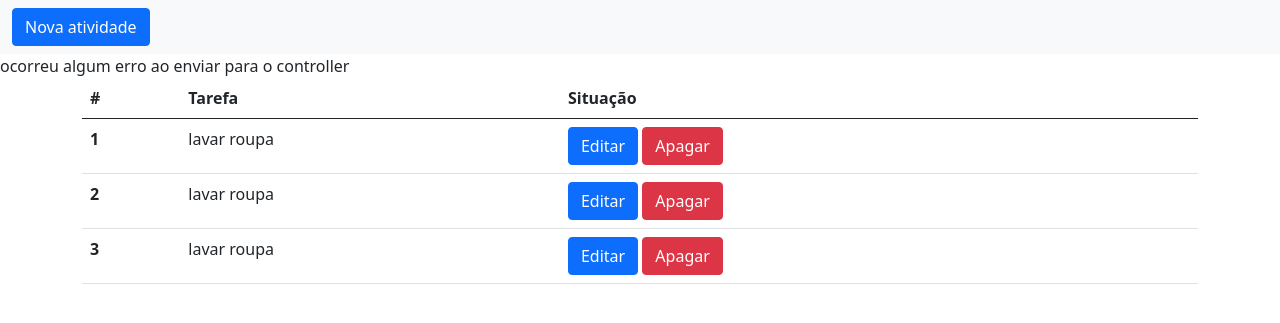
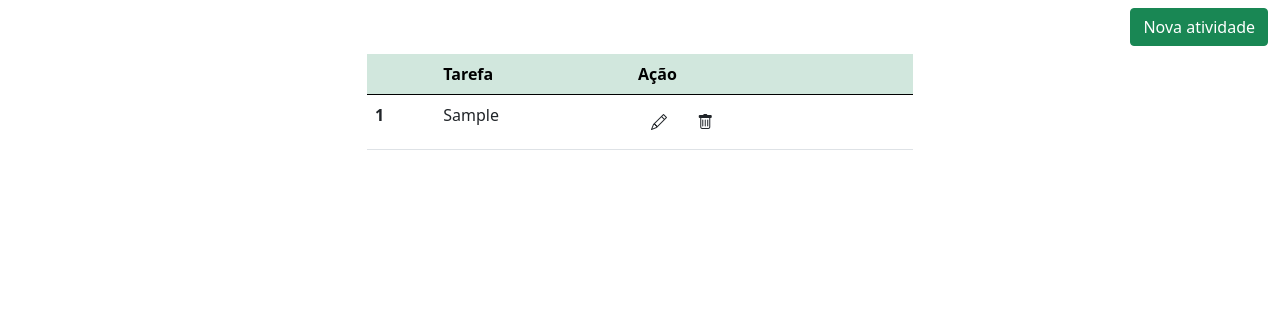
Before and after one commit to JamersonWalderson/crud-php8, a PHP site: page / in a window 1280 px wide. Shown: the top 323 px of the page. Run offline with PHP 8.4, Linux system fonts and the light colour scheme; tables that the repository leaves empty or names only in its code hold one stand-in row (values such as "Sample post"); some libraries are stand-ins or nearby versions.

Commit message:
up finish

```diff
--- a/App/Controller/TaskController.php
+++ b/App/Controller/TaskController.php
@@ -3,32 +3,53 @@
 namespace App\Controller;
 
 use App\Model\TaskModel;
+use App\Scripts\Message;
+
+
 
 class TaskController
 {
+    private $model = null;
+    private $msg = null;
+
     public function __construct()
     {
         $this->model = new TaskModel;
-
+        $this->msg = new Message;
     }
     public function insertController($task)
     {
         $task = $_POST['task'];
         $this->model->insertModel($task);
+        return header('Location: index');
 
     }
     public function selectController()
     {
+        return $this->model->selectModel();
 
     }
-    public function updateController()
+    public function findController($param_id)
     {
+        $param_id = $_GET['id'];
+        return $this->model->findModel($param_id);
 
     }
-    public function deleteController()
+    public function updateController($param_id, $param_task)
     {
+        $param_id = $_GET['id'];
+        $param_task = $_GET['task'];
+        return $this->model->updateModel($param_id, $param_task);
+
+    }
+    public function deleteController($param_id)
+    {
+        $param_id = $_GET['id'];
+        $this->model->deleteModel($param_id);
+        return header('Location: index');
 
     }
 
 }
+
 ?>
--- /dev/null
+++ b/App/Model/Db.php
@@ -0,0 +1,31 @@
+<?php
+
+namespace App\Model;
+use \PDO;
+
+class Db{
+
+    public static $pdo;
+
+    public function __construct() {}
+
+    public static function connect()
+    {
+        try{
+            $pdo = new PDO('mysql:dbname='.DB_DATABASE.';host='.DB_HOST.';port='.DB_PORT, DB_USER, DB_PASS);
+            // Set the PDO error mode to exception
+            $pdo->setAttribute(PDO::ATTR_ERRMODE, PDO::ERRMODE_EXCEPTION);
+
+            $pdo->getAttribute(constant("PDO::ATTR_CONNECTION_STATUS"));
+        } catch(PDOException $e){
+            die("ERROR: " . $e->getMessage());
+        }
+        return $pdo;
+    }
+    public function disconnect()
+    {
+        unset($pdo);
+    }
+
+}
+?>
--- a/App/Model/TaskModel.php
+++ b/App/Model/TaskModel.php
@@ -2,7 +2,8 @@
 
 namespace App\Model;
 
-use App\Model\Database;
+use App\Model\Db;
+use PDO;
 
 class TaskModel
 {
@@ -10,38 +11,82 @@ class TaskModel
 
     public function __construct()
     {
-
+        $this->database = Db::connect();
     }
 
     public function insertModel($param_task)
     {
         try{
-            $this->database = new Database;
+            $query = "INSERT INTO to_do_list(task) VALUES(:task)";
 
-            $this->database->connect();
-            $query = "INSERT INTO to_do_list(task) VALUES('asds')";
-            /**
-            $stmt = $database->prepare($query);
+            $stmt = $this->database->prepare($query);
             $stmt->bindParam(':task', $param_task);
-            */
-            return $this->database->execute($query);
+            return $stmt->execute();
 
         } catch(PDOException $e) {
-            die("Erro: $query" .$e->getMessege());
+            die("Erro $query" .$e->getMessege());
 
         }
     }
     public function selectModel()
     {
+        try{
+            $query = "SELECT * FROM to_do_list";
+
+            $stmt = $this->database->prepare($query);
+            $stmt->execute();
+
+            $array = $stmt->fetchAll(PDO::FETCH_ASSOC);
+            return $array;
+
+        } catch(PDOException $e) {
+            die("Erro: $query" .$e->getMessege());
+        }
+    }
+    public function findModel($param_id)
+    {
+        try{
+            $query = "SELECT * FROM to_do_list WHERE id = :id";
+
+            $stmt = $this->database->prepare($query);
+            $stmt->bindParam(":id", $param_id);
+            $stmt->execute();
+
+            return $row = $stmt->fetch(PDO::FETCH_ASSOC);
+
+        } catch(PDOException $e) {
+            die("Erro: ".$e->getMessege());
+
+        }
+
 
     }
-    public function updateModel()
+    public function updateModel($param_id, $param_task)
     {
+        try{
+        $query = "UPDATE to_do_list SET task = :task WHERE id = :id";
+        $stmt = $this->database->prepare($query);
+        $stmt->bindParam(":id", $param_id);
+        $stmt->bindParam(":task", $param_task);
+        return $stmt->execute();
 
+        } catch(PDOException $e) {
+            die("Erro: ".$e->getMessege());
+
+        }
     }
-    public function deleteModel()
+    public function deleteModel($param_task)
     {
+        try{
+            $query = "DELETE FROM to_do_list WHERE id = :id";
+            $stmt = $this->database->prepare($query);
+            $stmt->bindParam(":id", $param_task);
+            return $stmt->execute();
 
+        } catch(PDOExcepton $e) {
+            die("Erro: " .$e->getMessege());
+
+        }
     }
 
 }
--- /dev/null
+++ b/App/Scripts/Message.php
@@ -0,0 +1,28 @@
+<?php
+
+namespace App\Scripts;
+
+// rework
+
+class Message
+{
+    public function message($type, $message)
+    {
+        if ($type == true) {
+            return '
+            <div class="alert alert-success" role="alert">
+                '.$message.'
+            </div>
+            ';
+        }
+        if ($type == false) {
+            return '
+            <div class="alert alert-danger" role="alert">
+                '.$message.'
+            </div>
+            ';
+        }
+    }
+}
+
+?>
--- a/App/View/public/main.php
+++ b/App/View/public/main.php
@@ -1,101 +1,58 @@
 <?php
 
+$i = null;
+
 use App\Controller\TaskController;
-
 $controller = new TaskController;
 
-if (isset($_POST['task'])) {
-  $controller->insertController($_POST);
-  echo ":enviado ao controller<br>";
+/**
+ * Select
+ */
+$array = $controller->selectController();
+/**
+ * Delete
+ */
+if (isset($_REQUEST['action']) && $_REQUEST['action'] == "delete" && $_GET['id'] != '') {
+  $request = $_GET['id'];
 
-} else {
-  echo "ocorreu algum erro ao enviar para o controller";
+  if ($controller->deleteController($request)) {
+    header('Location: index');
 
   }
 
+}
 
 ?>
 
 <div class="container">
+  <div class="row d-flex justify-content-center">
+    <div class="col-md-6">
+
       <table class="table">
-    <thead>
+          <thead class="table-success">
               <tr>
-        <th scope="col">#</th>
+              <th scope="col"></th>
               <th scope="col">Tarefa</th>
-        <th scope="col">Situação</th>
+              <th scope="col">Ação</th>
               </tr>
           </thead>
           <tbody>
+<?php
+          foreach($array as $value) {
+            echo "
                 <tr>
-          <th scope="row">1</th>
-            <td>lavar roupa</td>
+                  <th scope='row'>" .++$i. "</th>
+                    <td>". $value['task']. "</td>
                     <td>
-              <button class="btn btn-primary" data-bs-toggle="modal" data-bs-target="#modalUpdate" type="submit">Editar</button>
-              <button class="btn btn-danger" type="submit">Apagar</button>
+                      <a class='btn' href='update?id=".$value['id']."'><i class='bi bi-pencil'></i></a>
+                      <a class='btn' href='?action=delete&id=".$value['id']."'><i class='bi bi-trash'></i></a>
                     </td>
                 </tr>
-        <tr>
-          <th scope="row">2</th>
-            <td>lavar roupa</td>
-            <td>
-            <button class="btn btn-primary" data-bs-toggle="modal" data-bs-target="#modalUpdate" type="submit">Editar</button>
-              <button class="btn btn-danger" type="submit">Apagar</button>
-            </td>
-        </tr>
-        <tr>
-          <th scope="row">3</th>
-            <td>lavar roupa</td>
-            <td>
-            <button class="btn btn-primary" data-bs-toggle="modal" data-bs-target="#modalUpdate" type="submit">Editar</button>
-              <button class="btn btn-danger" type="submit">Apagar</button>
-            </td>
-        </tr>
+                ";
+            }
+?>
           </tbody>
       </table>
     </div>
-
-<!-- Modal: create-->
-<div class="modal fade" id="modalCreate" tabindex="-1" aria-labelledby="exampleModalLabel" aria-hidden="true">
-  <div class="modal-dialog">
-    <div class="modal-content">
-      <div class="modal-header">
-        <h5 class="modal-title" id="exampleModalLabel">Escreva a nova tarefa</h5>
-        <button type="button" class="btn-close" data-bs-dismiss="modal" aria-label="Close"></button>
-      </div>
-      <div class="modal-body">
-        <form action="" method="POST">
-          <div class="mb-3">
-            <textarea class="form-control" name="task" id="message-text"></textarea>
   </div>
 </div>
-      <div class="modal-footer">
-        <button type="button" class="btn btn-secondary" data-bs-dismiss="modal">Fechar</button>
-        <button type="submit" class="btn btn-success">Concluír</button>
-        </form>
-      </div>
-    </div>
-  </div>
-</div>
-
-<!-- Modal: update -->
-<div class="modal fade" id="modalUpdate" tabindex="-1" aria-labelledby="exampleModalLabel" aria-hidden="true">
-  <div class="modal-dialog">
-    <div class="modal-content">
-      <div class="modal-header">
-        <h5 class="modal-title" id="exampleModalLabel">Editar tarefa</h5>
-        <button type="button" class="btn-close" data-bs-dismiss="modal" aria-label="Close"></button>
-      </div>
-      <div class="modal-body">
-        <form action="" method="GET">
-          <div class="mb-3">
-            <textarea class="form-control" name="task" id="message-text"></textarea>
-          </div>
-      </div>
-      <div class="modal-footer">
-        <button type="button" class="btn btn-secondary" data-bs-dismiss="modal">Fechar</button>
-        <button type="submit" class="btn btn-success">Concluír</button>
-        </form>
-      </div>
-    </div>
-  </div>
-</div>
--- a/App/View/template/header.php
+++ b/App/View/template/header.php
@@ -4,17 +4,17 @@
     <meta charset="utf-8">
     <meta name="viewport" content="width=device-width, initial-scale=1">
 
-    <!-- Bootstrap CSS -->
+    <!-- Bootstrap-->
     <link href="https://cdn.jsdelivr.net/npm/bootstrap@5.0.0-beta2/dist/css/bootstrap.min.css" rel="stylesheet" integrity="sha384-BmbxuPwQa2lc/FVzBcNJ7UAyJxM6wuqIj61tLrc4wSX0szH/Ev+nYRRuWlolflfl" crossorigin="anonymous">
+    <link rel="stylesheet" href="https://cdn.jsdelivr.net/npm/bootstrap-icons@1.4.0/font/bootstrap-icons.css">
+    <script src="https://cdn.jsdelivr.net/npm/bootstrap@5.0.0-beta2/dist/js/bootstrap.bundle.min.js" integrity="sha384-b5kHyXgcpbZJO/tY9Ul7kGkf1S0CWuKcCD38l8YkeH8z8QjE0GmW1gYU5S9FOnJ0" crossorigin="anonymous"></script>
+    <title>CRUD - Bootstrap 5</title>
 
-    <title>CRUD - Bootstrap 5</title>
   </head>
 <body>
 
-<nav class="navbar navbar-light bg-light">
-  <div class="container-fluid">
-    <button type="button" class="btn btn-primary" data-bs-toggle="modal" data-bs-target="#modalCreate">
-        Nova atividade
-    </button>
+<nav class="navbar">
+  <div class="container-fluid  d-flex justify-content-end">
+    <a class="btn btn-success" href="create">Nova atividade</a>
   </div>
 </nav>
--- a/config.php
+++ b/config.php
@@ -9,5 +9,8 @@ define ('DB_USER', 'root');
 define ('DB_PASS', '');
 define ('DB_CHARSET', 'utf8');
 
+//URL
+define ('URL_VIEW', 'App/View/public');
+
 
 ?>
--- a/core/bootstrap.php
+++ b/core/bootstrap.php
@@ -15,13 +15,19 @@ $loader->addNamespace('App', 'App');
 //Loading configurations
 require_once 'config.php';
 
+
+
 /* Template */
 require_once 'App/View/template/header.php';
 require_once 'App/View/template/footer.php';
 /*/Template */
 
 //Home page
-require_once 'App/View/public/main.php';
+// require_once 'App/View/public/main.php';
+//require_once 'index2.php';
+
+//Routes
+require_once 'routes.php';
 
 
 use App\Controller\TaskController;
--- /dev/null
+++ b/core/routes.php
@@ -0,0 +1,26 @@
+<?php
+
+$request = explode('?', $_SERVER['REQUEST_URI'], 2);
+
+$requestUri = $_SERVER['REQUEST_URI'];
+
+switch($request[0]) {
+    case '/':
+        require URL_VIEW.'/main.php';
+        break;
+    case '';
+        require URL_VIEW.'/main.php';
+        break;
+    case '/index';
+        require URL_VIEW.'/main.php';
+        break;
+    case '/create':
+        require URL_VIEW.'/create.php';
+        break;
+    case '/update':
+        require URL_VIEW.'/update.php';
+        break;
+
+}
+
+?>
--- a/index.php
+++ b/index.php
@@ -1,6 +1,8 @@
 <?php
+session_start();
 
 require_once __DIR__ . '/config.php';
 require_once __DIR__ . '/core/bootstrap.php';
 
+
 ?>
```
Also changed, not shown: App/Model/Database.php (deleted, +0 -27 lines), App/View/public/create.php (+28 -0 lines), App/View/public/update.php (+38 -0 lines), .htaccess (added). Lines whose indentation alone changed are shown as unchanged.
